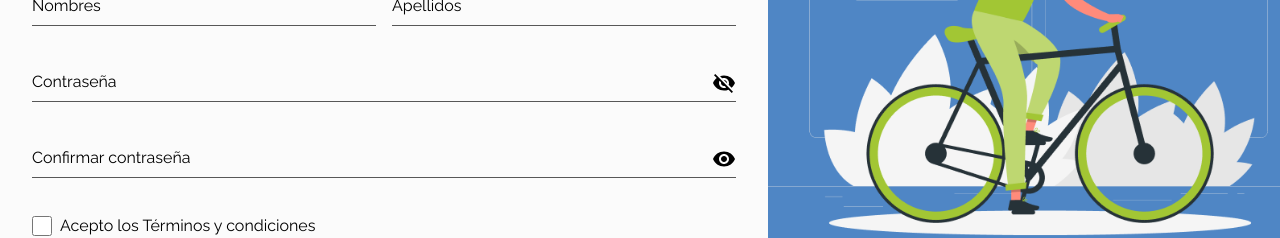
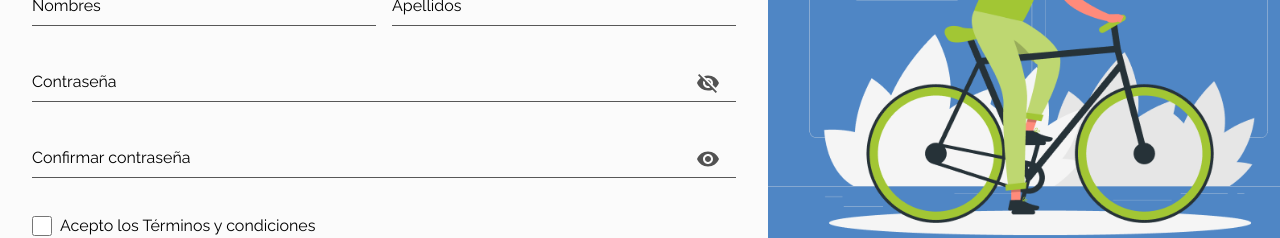
Before and after one commit to w1sec0d/ciclomart_frontend, a React (Vite) app: page /register in a window 1280 px wide. Both pictures are taken after a click on the button 724 px from the left and 376 px from the top of the page. Shown: the part 294-532 px from the top of the page. Built offline with nearby package versions, Linux system fonts and the light colour scheme; no server answers.

Commit message:
Enhance toggle button visibility

```diff
--- a/src/components/Input.jsx
+++ b/src/components/Input.jsx
@@ -49,9 +49,13 @@ const Input = forwardRef(
           <button
             type="button"
             onClick={toggleVisibility}
-            className="absolute right-0 top-2 text-gray-600 hover:text-gray-900"
+            className="absolute right-4 top-2 group"
           >
-            {passwordVisible ? <VisibilityOff /> : <Visibility />}
+            {passwordVisible ? (
+              <VisibilityOff className="group-hover:text-primaryDark text-neutral-600" />
+            ) : (
+              <Visibility className="group-hover:text-primaryDark text-neutral-600" />
+            )}
           </button>
         )}
       </div>
--- a/tailwind.config.js
+++ b/tailwind.config.js
@@ -5,6 +5,7 @@ export default {
     extend: {
       colors: {
         primary: '#4F86C5',
+        primaryDark: '#3A5E8C',
         secondary: '#A2C634',
         tertiary: '#F28A19',
         black: '#000000',
```
